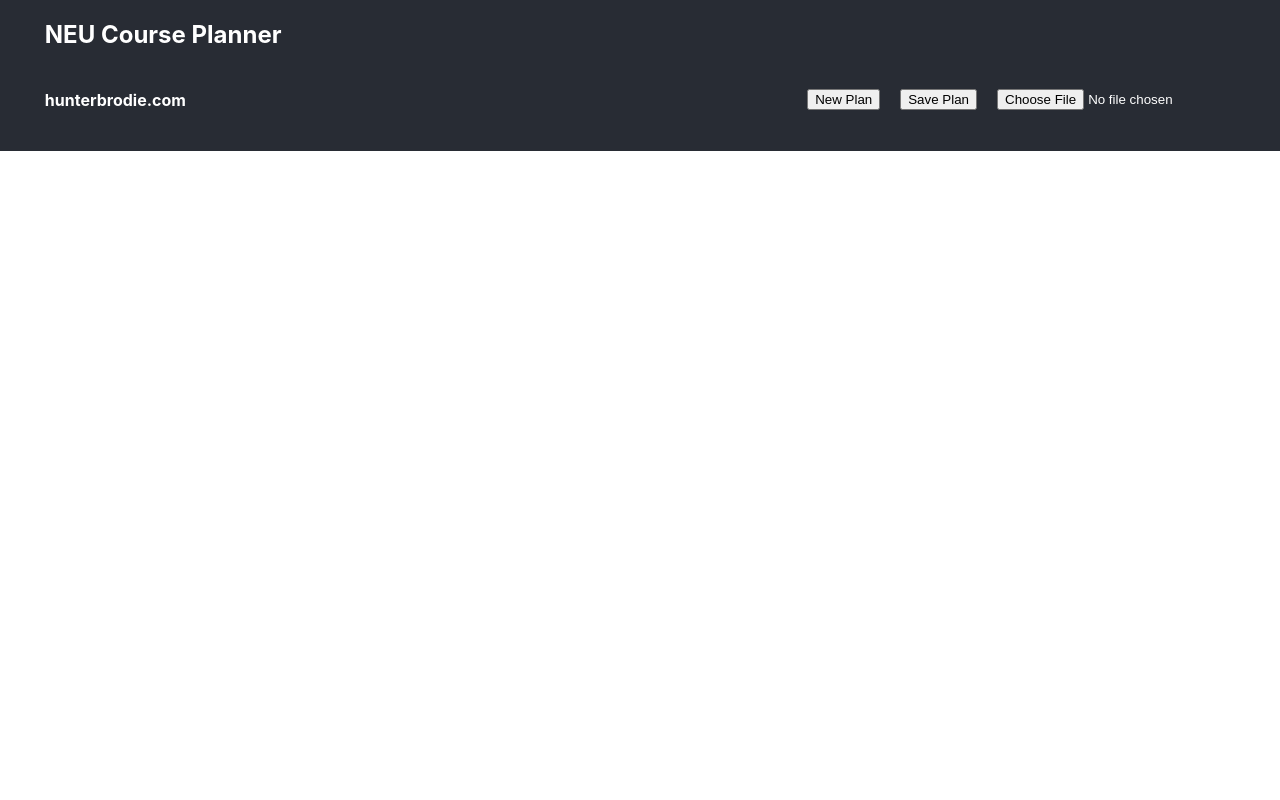
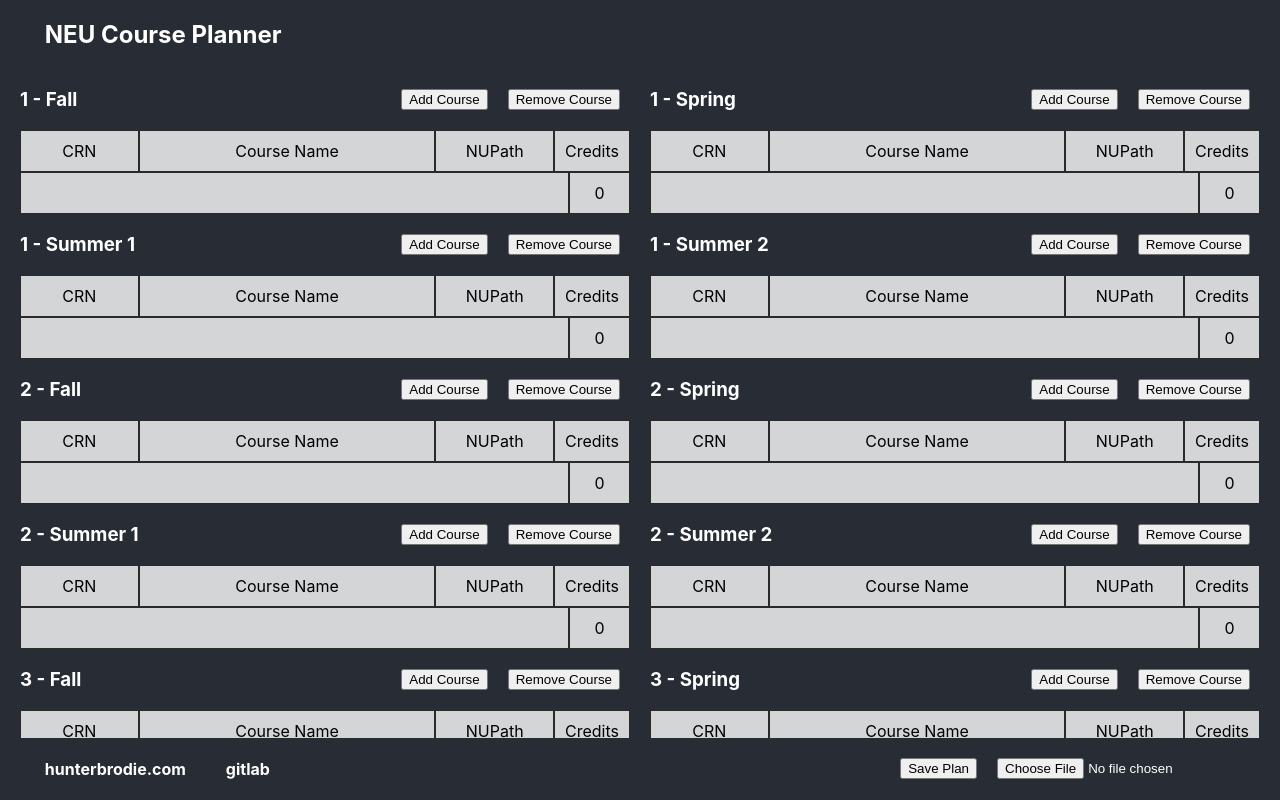
Before and after one commit to hunterbrodie/Northeastern-Planner, a React (Create React App) app in the folder neu-course-app/: page / in a window 1280 px wide. Shown: the top 800 px of the page. Built offline with nearby package versions, Linux system fonts and the light colour scheme.

Commit message:
fixed some stuff

```diff
--- a/neu-course-app/package.json
+++ b/neu-course-app/package.json
@@ -2,7 +2,6 @@
   "name": "neu-course-app",
   "version": "0.1.0",
   "private": true,
-  "proxy": "http://localhost:8080/",
   "dependencies": {
     "@testing-library/jest-dom": "^5.16.3",
     "@testing-library/react": "^12.1.4",
--- a/neu-course-app/src/App.css
+++ b/neu-course-app/src/App.css
@@ -78,3 +78,20 @@
 .flex-child:first-child {
   margin-left: 0px;
 }
+
+h4 a {
+    text-decoration:none;
+    color:#ffffff;
+}
+
+.links {
+	display: flex;
+	flex-direction: row;
+}
+
+.link {
+	margin-left: 40px;
+}
+.link:first-child {
+	margin-left: 0px;
+}
--- a/neu-course-app/src/App.js
+++ b/neu-course-app/src/App.js
@@ -164,9 +164,25 @@ class Page extends React.Component {
 		years: []
 	}
 
-  componentDidMount(){
-    document.title = "NEU Course Planner"
-  }
+	constructor(props) {
+		super(props);
+
+		var blankYears = [];
+		blankYears.push(<Year key='1' year='1' loadData={[]} passToParent={this.loadToParent} />);
+		blankYears.push(<Year key='2' year='2' loadData={[]} passToParent={this.loadToParent} />);
+		blankYears.push(<Year key='3' year='3' loadData={[]} passToParent={this.loadToParent} />);
+		blankYears.push(<Year key='4' year='4' loadData={[]} passToParent={this.loadToParent} />);
+		blankYears.push(<Year key='5' year='5' loadData={[]} passToParent={this.loadToParent} />);
+
+		this.state = {
+			data: [],
+			years: blankYears
+		}
+	}
+
+	componentDidMount() {
+		document.title = "NEU Course Planner"
+	}
 
 	instantiatePlan = (d) => {
 		if (d === null) {
@@ -247,9 +263,19 @@ class Page extends React.Component {
 					{this.state.years}
 				</div>
 				<footer className='App-footer'>
-					<h4>hunterbrodie.com</h4>
+					<div className='links'>
+					<h4 className='link'>
+						<a href='https://hunterbrodie.com' target="_blank" rel="noreferrer">
+							hunterbrodie.com
+						</a>
+					</h4>
+					<h4 className='link'>
+						<a href='https://gitlab.com/hunterbrodie/northeastern-planner' target="_blank" rel="noreferrer">
+							gitlab
+						</a>
+					</h4>
+					</div>
 					<div>
-						<button className='semester-header-button' onClick={this.instantiatePlan} type="button">New Plan</button>
 						<button className='semester-header-button' onClick={this.savePlan} type="button">Save Plan</button>
 						<input className='semester-header-button' id='file-input' type='file' onChange={this.loadPlan} />
 					</div>
```
